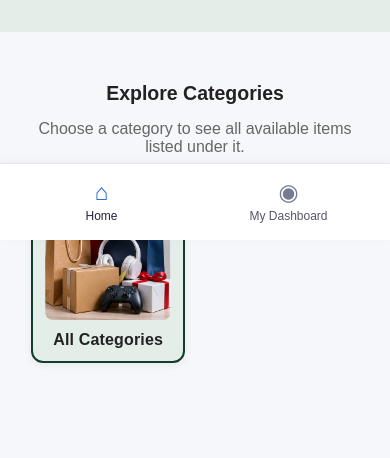
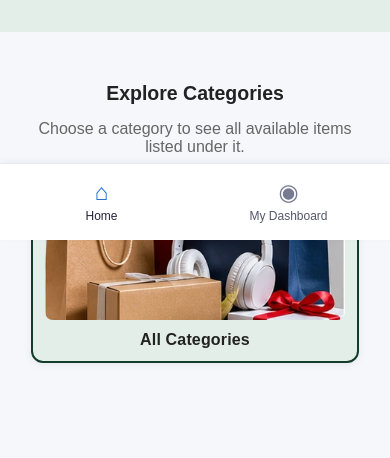
Before and after one commit to Emmanuelmafo/mu_marketplace, a Flask app: page / in a window 390 px wide. Shown: the part 604-1062 px from the top of the page. Run offline with Flask 3, Linux system fonts and the light colour scheme; data that the repository does not hold is empty; some libraries are stand-ins or nearby versions.

Commit message:
Make marketplace layouts fully responsive and consistent across devices

```diff
--- a/static/css/responsive.css
+++ b/static/css/responsive.css
@@ -89,3 +89,71 @@ table { max-width:100%; }
     white-space: nowrap;
   }
 }
+
+/* Consistent full-content layout across phone, tablet and desktop.
+   Keep the same source/DOM order at every width; allow wrapping, never hide
+   navigation, dashboard sections, cards, or action buttons. */
+*, *::before, *::after { box-sizing:border-box; }
+html, body { max-width:100%; }
+body { overflow-x:hidden; }
+main, section, article, aside, form, fieldset,
+.container, .page-container, .main-container, .content,
+.dashboard-container, .dashboard-content, .dashboard-section,
+.card, .panel, .product-card, .stat-card {
+  min-width:0;
+  max-width:100%;
+}
+.flex, .row, .actions, .toolbar, .header-actions {
+  min-width:0;
+  flex-wrap:wrap;
+}
+.grid, .product-grid, .products-grid, .category-grid,
+.dashboard-grid, .stats-grid, .cards-grid {
+  min-width:0;
+  grid-template-columns:repeat(auto-fit,minmax(min(100%,240px),1fr));
+}
+pre, code { max-width:100%; overflow-wrap:anywhere; white-space:pre-wrap; }
+p, h1, h2, h3, h4, label, a, button, td, th {
+  overflow-wrap:anywhere;
+}
+.table-wrap, .table-responsive, .overflow-table {
+  max-width:100%;
+  overflow-x:auto;
+  -webkit-overflow-scrolling:touch;
+}
+img, video { object-fit:contain; }
+@media (max-width:700px) {
+  .dashboard-grid, .stats-grid, .cards-grid,
+  .product-grid, .products-grid, .category-grid {
+    grid-template-columns:minmax(0,1fr)!important;
+  }
+  .dashboard-card, .stat-card, .product-card, .card, .panel {
+    width:100%;
+    min-width:0;
+  }
+  .dashboard-section, section { scroll-margin-top:16px; }
+  .actions, .toolbar, .header-actions {
+    align-items:stretch;
+    gap:8px;
+  }
+  .actions > *, .toolbar > *, .header-actions > * {
+    max-width:100%;
+  }
+  form .form-row, form .form-grid, form .two-column,
+  form .two-col {
+    grid-template-columns:minmax(0,1fr)!important;
+  }
+  input, select, textarea { min-width:0!important; }
+  button, input[type="submit"], input[type="button"] {
+    max-width:100%;
+    white-space:normal;
+  }
+}
+@media (min-width:701px) {
+  /* Keep desktop content fully visible without forcing fixed-width panels. */
+  .dashboard-container, .page-container, .main-container {
+    width:min(100% - 32px, 1400px);
+    margin-left:auto;
+    margin-right:auto;
+  }
+}
```
